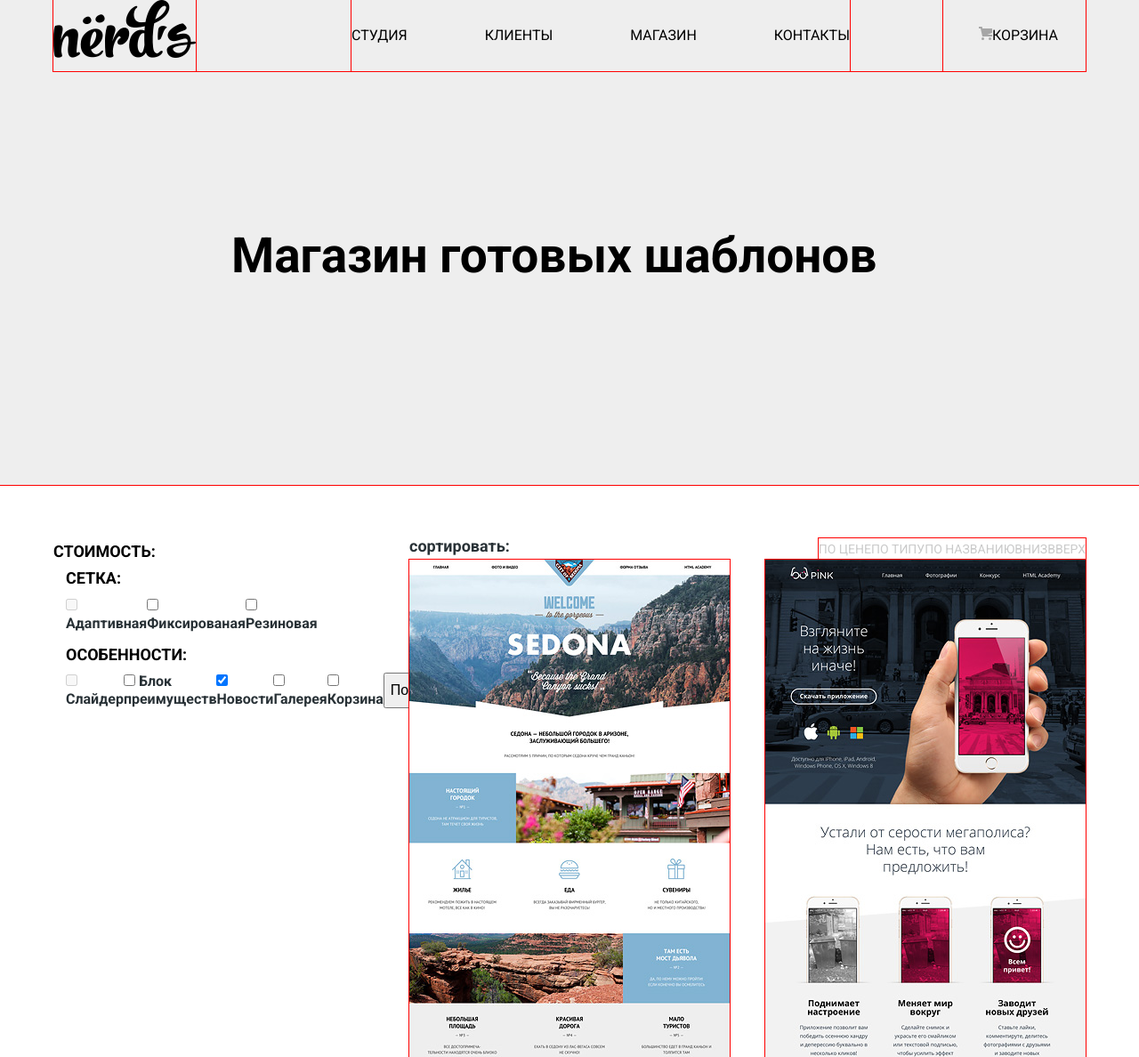
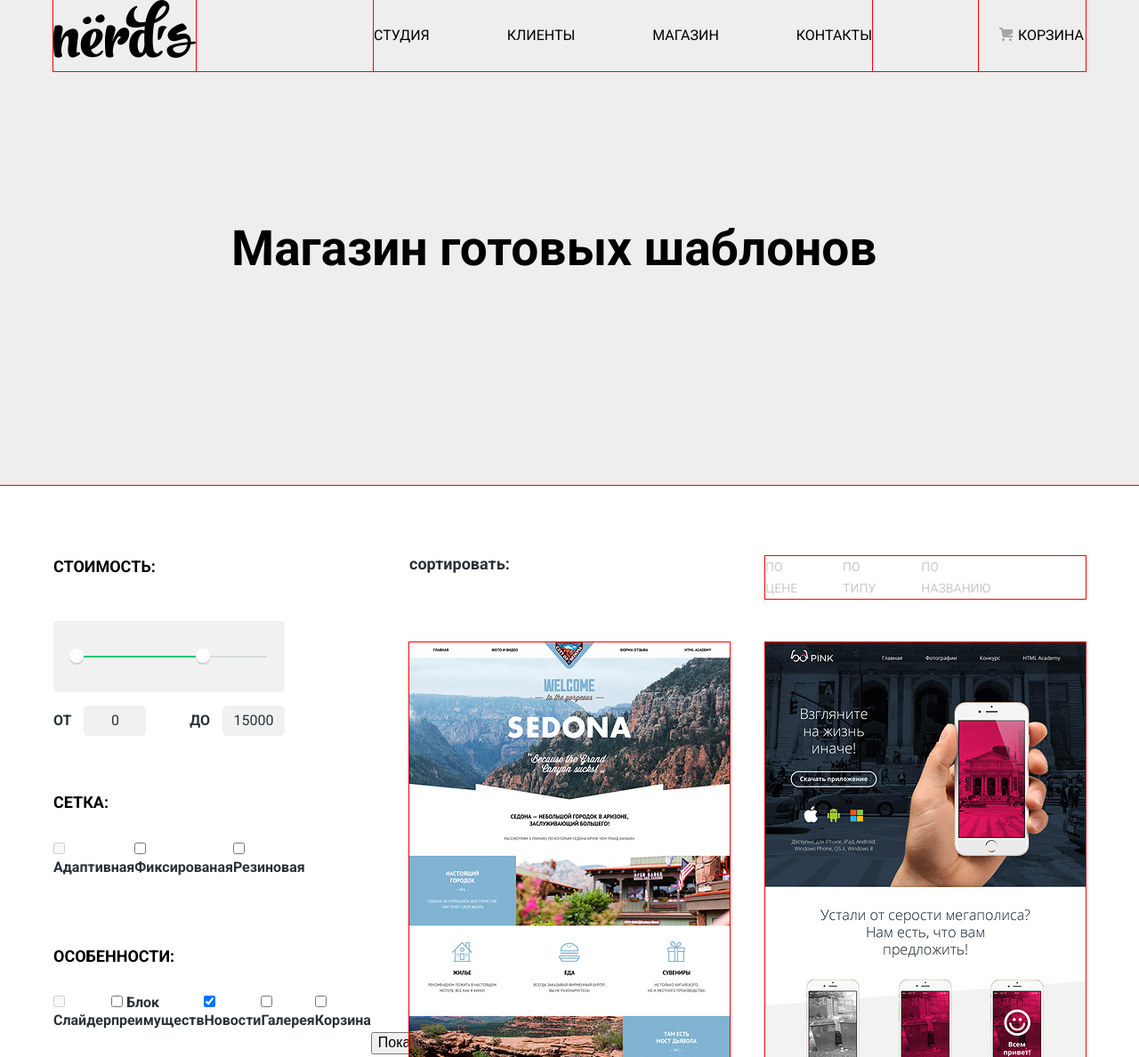
Before and after one commit to sasha150187/510575-nerds, a plain HTML site: page catalog.html in a window 1280 px wide. Shown: the top 1188 px of the page at 89% size. Drawn offline with Linux system fonts and the light colour scheme.

Commit message:
bgimage
bgimage

```diff
--- a/catalog.html
+++ b/catalog.html
@@ -11,7 +11,6 @@
 
     <header class="main-header">
       <div class="container">
-
         <nav class="main-navigation">
           <a href="index.html" class="main-header-logo">
             <img src="img/nerds-logo.png" width="" height="" alt="logo">
@@ -23,21 +22,36 @@
             <li><a href="contacts">контакты</a></li>
           </ul>
           <ul class="user-navigation">
-          <li><a href="#" class="basket-link"><img src="img/cart-icon.svg">корзина</a></li>
+            <li><a href="#" class="basket-link"><img src="">корзина</a></li>
           </ul>
         </nav>
         <h1 class="shop">Магазин готовых шаблонов</h1>
       </div>
-
     </header>
 
 
     <main class="main-catalog-content">
       <div class="container">
         <section class="filters">
-          <h2>Стоимость:</h2>
-        <!--фильтр-->
-          <form action="" method="get" class="form">
+          <form action="https://echo.htmlacademy.ru" method="get" class="form">
+            <fieldset class="filter-item">
+              <legend>Стоимость:</legend>
+              <div class="range-filter">
+                <div class="range-controls">
+                  <div class="scale">
+                    <div class="bar style="margin-left: 20%; width: 30%""></div>
+                  </div>
+                  <div class="toggle toggle-min"></div>
+                  <div class="toggle toggle-max"></div>
+                </div>
+                <div class="price-controls">
+                  <label class="min-price">от <input name="min-price" type="text" value="0"></label>
+                  <label class="max-price">до <input name="max-price" type="text" value="15000"></label>
+                </div>
+
+              </div>
+            </fieldset>
+
             <fieldset class="circle">
               <legend>Сетка:</legend>
               <label for="choose-field">
@@ -97,11 +111,10 @@
               <li><a href="catalog">по цене</a></li>
               <li><a href="type">по типу</a></li>
               <li><a href="name">по названию</a></li>
-            <li><a href="#" class="arrow des">вниз</a></li>
-            <li><a href="#" class="arrow asc">вверх</a></li>
+              <li><a href="#" class="arrow des"></a></li>
+              <li><a href="#" class="arrow asc"></a></li>
             </ul>
           </div>
-
 
 
         <article class="maket sedona">
@@ -112,7 +125,6 @@
             <a class="button" href="basket-link" >9 900.<span class="catalog-price">руб<span></a>
           </div>
         </article>
-
 
         <article class="maket pink">
           <img src="img/img-pink.jpg" width="" height="" alt="pink">
@@ -167,8 +179,6 @@
           <li class="pagination-item pagination-next"><a href="#next">следующая</a></li>
         </ul>
 
-
-
         </section>
       </div>
     </main>
@@ -190,7 +200,9 @@
 
     <div class="main-pop-up">
       <h3>Напишите нам</h3>
-      <button aria-label="close-pop-up" type="button">X</button>
+      <button aria-label="close-pop-up" type="button">
+        X
+      </button>
       <form class="pop-up write-us" action=" https://echo.htmlacademy.ru" method="post">
         <label for="name-field">Ваше имя:</label>
         <input type="text" id="name-field" name="name-field" placeholder="Представьтесь, пожалуйста" required>
--- a/css/nerds.css
+++ b/css/nerds.css
@@ -48,15 +48,80 @@ li{
 .slider-slide-1 h2,
 .slider-slide-2 h2,
 .slider-slide-3 h2{
-  font-weight:normal;
+  font-weight: medium;
   font-size: 55px;
   line-height: 55px;
   color: #000000;
+  max-width: 600px;
+}
+
+
+.slider-slide-1{
+  display: block;
+  min-height: 431px;
+  margin: 0;
+}
+
+.slider-slide-1{
+  background-image: url("../img/nerds-index-slide1.png");
+  background-repeat: no-repeat;
+  background-position: right;
+  -webkit-background-size: 700px 431px;
+  background-size: 700px 431px;
+  padding: 78px 0 80px 0;
+}
+
+.slider-slide-2{
+  background-image: url("../img/nerds-index-slide2.png");
+  background-repeat: no-repeat;
+  background-position: right;
+  -webkit-background-size: 760px 431px;
+  background-size: 760px 431px;
+  padding: 78px 0 80px 0;
+}
+
+.slider-slide-2{
+  background-image: url("../img/nerds-index-slide2.png");
+  background-repeat: no-repeat;
+  background-position: right;
+  -webkit-background-size: 760px 431px;
+  background-size: 760px 431px;
+  padding: 78px 0 80px 0;
+}
+
+.slider-slide-2{
+  background-image: url("../img/nerds-index-slide3.png");
+  background-repeat: no-repeat;
+  background-position: right;
+  -webkit-background-size: 760px 431px;
+  background-size: 760px 431px;
+  padding: 78px 0 80px 0;
+}
+
+.slide h2{
+  margin: 0;
+  margin-bottom: 27px;
+}
+
+.slide p{
+  max-width: 430px;
+  margin: 0;
+  margin-bottom: 38px;
 }
 
 .find-out-more{
+  display: block;
+  width: 240px;
+  padding: 13px 0;
+  font-size: 16px;
+  line-height: 18px;
+  text-transform: uppercase;
+  text-align: center;
+  text-decoration: none;
   background-color: #fb565a;
   color: #ffffff;
+  border-radius: 3px;
+  border: none;
 }
 
 .main-menu-item h3{
@@ -65,10 +130,21 @@ li{
   line-height: 30px;
   color: #000000;
   text-transform: uppercase;
+  margin: 0;
+  padding: 0;
+  margin-bottom: 27px;
 }
 
 .main-menu-item a{
   color: #ffffff;
+}
+
+.main-menu-item img{
+  margin-bottom: 28px;
+}
+
+.main-menu-item p{
+  margin-bottom: 17px;
 }
 
 .main-menu-order-1{
@@ -104,6 +180,10 @@ li{
   font-weight: bold;
   text-transform: uppercase;
   color: #000000;
+}
+
+.right-column{
+  margin-bottom: 80px;
 }
 
 th{
@@ -263,6 +343,10 @@ textarea{
 
 .navigation a:active{
   color: #bdbdbd;
+}
+
+.navigation li:not(:last-child){
+  padding-right: 50px;
 }
 
 .basket-link:link{
@@ -444,6 +528,11 @@ input[type="text"]:invalid::-webkit-input-placeholder{
   text-align: center;
   vertical-align: middle;
 }
+
+.square input[type="submit"]{
+  margin-top: 43px;
+}
+
 .filter{
   font-size: 18px;
   line-height: 18px;
@@ -561,24 +650,24 @@ a:visited { ... }
 a:hover { ... }
 a:active { ... }
 
-/*              Строим сетки     */
+                              /*     Строим сетки     */
 .main-header{
   outline: 1px solid red;
   width: auto;
   min-height: 545px;
-  margin-bottom: 60px;
+  margin-bottom: 80px;
 }
 
  .main-navigation{
   outline: 1px solid red;
   width: 1160px;
   min-height: 80px;
-  margin-bottom: 90px;
+  margin-bottom: 82px;
 }
 
 .navigation{
-  margin: 0px;
-  padding: 0px;
+  margin: 0;
+  padding: 0;
   outline: 1px solid red;
   width: 560px;
   height: 80px;
@@ -593,18 +682,37 @@ a:active { ... }
 .user-navigation{
   display: flex;
   align-items: center;
+  justify-content: center;
   outline: 1px solid red;
-  width: 160px;
-  height: 80px;
-  margin: 0px;
+  width: 120px;
+  margin: 0;
+  padding: 0;
   margin-left: auto;
 
+}
+
+.user-navigation .basket-link{
+  position: relative;
+  padding-left: 42px;
+}
+
+.basket-link::before {
+  content: "";
+  position: absolute;
+  top: 1px;
+  left: 21px;
+  width: 16px;
+  height: 18px;
+  background-image: url("../img/cart-icon.svg");
+  background-repeat: no-repeat;
+  background-position: 0 0;
 }
 
 .main-navigation{
   display: flex;
   flex-direction: row;
   justify-content: space-around;
+  flex-wrap: wrap;
 
 }
 
@@ -612,14 +720,17 @@ a:active { ... }
   outline: 1px solid red;
   width: 160px;
   height: 80px;
-  margin-right: 175px;
+  margin-right: 200px;
 }
 
 .menu-list{
+  width: 1100px;
   outline: 1px solid red;
   margin: 0;
   padding: 0;
+  margin-bottom: 80px;
 }
+
 
 .main-menu-item{
   width: 300px;
@@ -634,7 +745,8 @@ a:active { ... }
 .projects{
   display: flex;
   justify-content: space-between;
-  outline: 1px solid red;
+  border-top: 2px solid #eeeeee;
+  border-bottom: 2px solid #eeeeee;
   width: 1160px;
   min-height: 90px;
 }
@@ -648,7 +760,7 @@ a:active { ... }
 .main-footer{
   width: auto;
   min-height: 217px;
-  outline: 1px solid red
+  outline: 1px solid red;
 }
 
 
@@ -699,6 +811,8 @@ a:active { ... }
   flex-direction: column;}
 
 .circle{
+  margin: 0;
+  padding: 0;
   border: none;
 }
 
@@ -707,12 +821,19 @@ a:active { ... }
 }
 
 .square{
+  margin: 0;
+  padding: 0;
   border: none;
 }
 
 .square{
   display: flex;
 }
+
+.square label{
+  margin-bottom: 27px;
+}
+
 
 .gallery{
   width: 760px;
@@ -721,20 +842,17 @@ a:active { ... }
 }
 
 .gallery{
-  padding: 0px;
+  padding: 0;
   display: flex;
   flex-wrap: wrap;
   justify-content: space-around;
   outline: 1px solid red;
-  margin-bottom: 60px;
-/*  margin: 0px;
-  padding: 0px;*/
 }
 
 .maket{
   width: 360px;
-  margin: 0px;
-  padding: 0px;
+  margin: 0;
+  padding: 0;
   outline: 1px solid red;
 }
 
@@ -742,14 +860,19 @@ a:active { ... }
 .filter-type{
   display: flex;
   justify-content: space-between;
+  width: 360px;
   margin: 0;
+  padding: 0;
   margin-left: auto;
   align-items: flex-end;
   align-items: center;
   outline: 1px solid red;
-  padding-left: 0;
 }
 
+.filter-type li{
+  margin: 0;
+  padding-right: 28px;
+}
 
 
 .pagination{
@@ -767,6 +890,12 @@ a:active { ... }
   position: absolute;
 }
 
+.list-items li:not(:last-child){
+  margin: 0;
+  padding: 0;
+  padding-bottom: 33px;
+}
+
 
 .container{
   width: 1200px;
@@ -776,10 +905,8 @@ a:active { ... }
 
 .about-us-block{
   display: flex;
-}
-
-.slide .slider-slide-1{
-  display: flex;
+  border-top: 2px solid #eeeeee;
+  padding-top: 40px;
 }
 
 
@@ -803,6 +930,7 @@ a:active { ... }
   display: flex;
   justify-content: space-between;
   width: 100%;
+  margin-bottom: 49px;
 
 }
 
@@ -812,3 +940,146 @@ a:active { ... }
   font-weight: bold;
   margin: 0;
 }
+
+.filter-item{
+  margin: 0;
+  padding: 0;
+  border: none;
+}
+
+.range-filter{
+  width: 260px;
+  margin-top: 49px;
+}
+
+.filter-item legend{
+  font-size: 18px;
+  line-height: 24px;
+  text-transform: uppercase;
+  font-weight: 700;
+}
+
+.range-controls {
+  position: relative;
+  height: 80px;
+  margin-bottom: 15px;
+  background-color: #f1f1f1;
+  border-radius: 5px;
+  padding-top: 39px;
+  padding-right: 20px;
+  padding-left: 20px;
+}
+
+.range-controls .scale {
+  height: 2px;
+
+  background: #d7dcde;
+}
+
+.range-controls .bar {
+  width: 70%;
+  height: 2px;
+
+  background: #00ca74;
+}
+
+.range-controls .toggle {
+  position: absolute;
+  top: 31px;
+  left: 0;
+  width: 4px;
+  height: 4px;
+  padding: 0;
+
+  border: 8px solid #ffffff;
+  background-color: #ababab;
+  border-radius: 50%;
+  box-shadow: 0 2px 1px 0 #cfcfcf;
+  cursor: pointer;
+}
+
+.range-controls .toggle-min {
+  left: 50px;
+}
+
+.range-controls .toggle-max {
+  left: 110px;
+}
+
+.range-controls .toggle-min {
+  left: 18px;
+}
+
+.range-controls .toggle-max {
+  left: 160px;
+}
+
+.price-controls label {
+  display: inline-block;
+  width: 50%;
+  font-size: 16px;
+  text-transform: uppercase;
+}
+
+.price-controls {
+  font-size: 0;
+}
+
+.price-controls input {
+  width: 70px;
+  padding: 8px 10px;
+  margin-left: 10px;
+  font-family: "Roboto", Arial, sans-serif;
+  font-size: 16px;
+  text-align: center;
+  color: #283136;
+  border: none;
+  border-radius: 5px;
+  background: #f1f1f1;
+}
+
+.max-price {
+  text-align: right;
+}
+
+.about-us p {
+  margin-bottom: 25px;
+}
+
+.left-column h2 {
+  margin-bottom: 35px;
+}
+
+.company-logo img{
+  margin-bottom: 41px;
+}
+
+
+.form .filter-item{
+  margin-bottom: 60px;
+}
+
+.circle label:not(:last-child){
+  margin-bottom: 25px;
+}
+
+.circle legend {
+  margin-bottom: 28px;
+}
+
+.square{
+  margin-top: 50px;
+}
+
+.square legend{
+  margin-bottom: 27px;
+}
+
+.pagination{
+  margin-top: 60px;
+  margin-bottom: 60px;
+}
+
+.maket{
+  padding-bottom: 33px;
+}
```
Also changed, not shown: index.html (+6 -4 lines), img/browser.svg (added), img/map-marker.png (added), img/nerds-index-slide2.png (added), img/nerds-index-slide3.png (added). Lines whose indentation alone changed are shown as unchanged.
